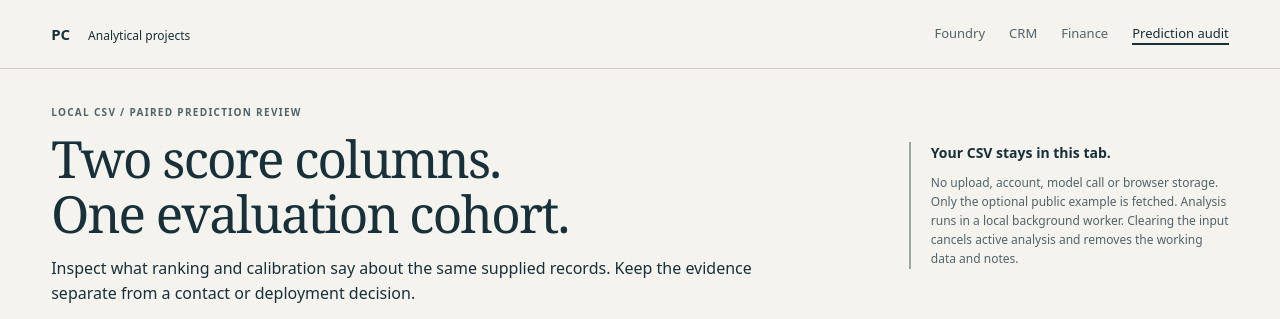
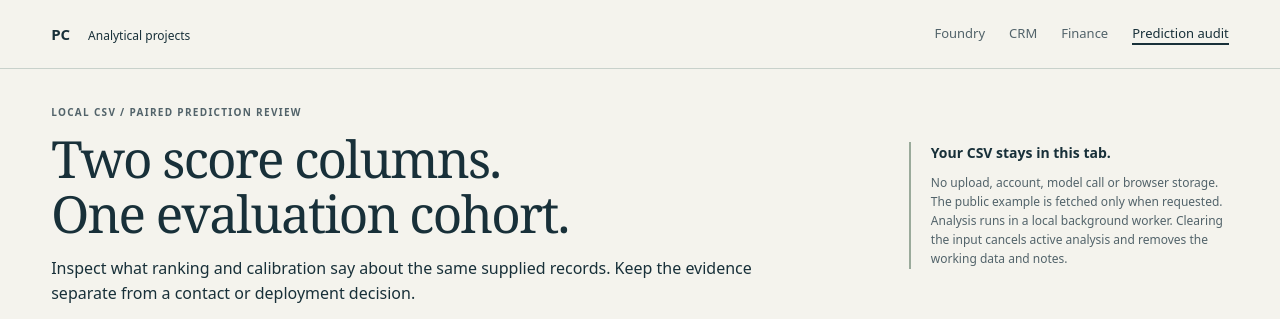
Before and after one commit to priyatham9/priyatham9.github.io, a plain HTML site: page labs/ai/prediction-audit.html in a window 1280 px wide. Shown: the top 319 px of the page. Drawn offline with Linux system fonts and the light colour scheme.

Commit message:
Clarify optional example data fetching

```diff
--- a/labs/ai/prediction-audit.html
+++ b/labs/ai/prediction-audit.html
@@ -85,9 +85,9 @@
         </div>
         <p class="privacy">
           <strong>Your CSV stays in this tab.</strong>No upload, account, model
-          call or browser storage. Only the optional public example is fetched.
-          Analysis runs in a local background worker. Clearing the input cancels
-          active analysis and removes the working data and notes.
+          call or browser storage. The public example is fetched only when
+          requested. Analysis runs in a local background worker. Clearing the
+          input cancels active analysis and removes the working data and notes.
         </p>
       </div>
       <noscript
```
